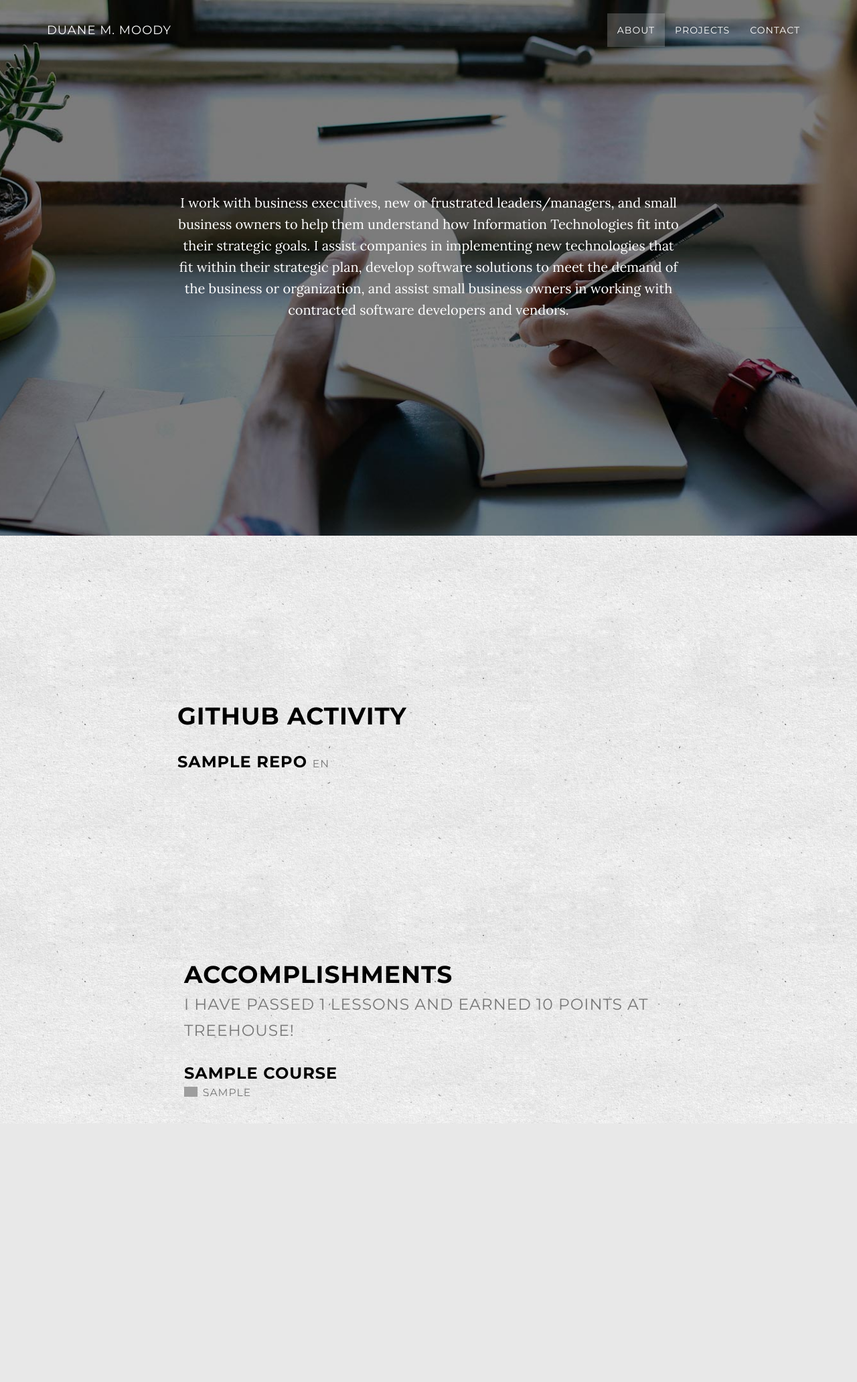
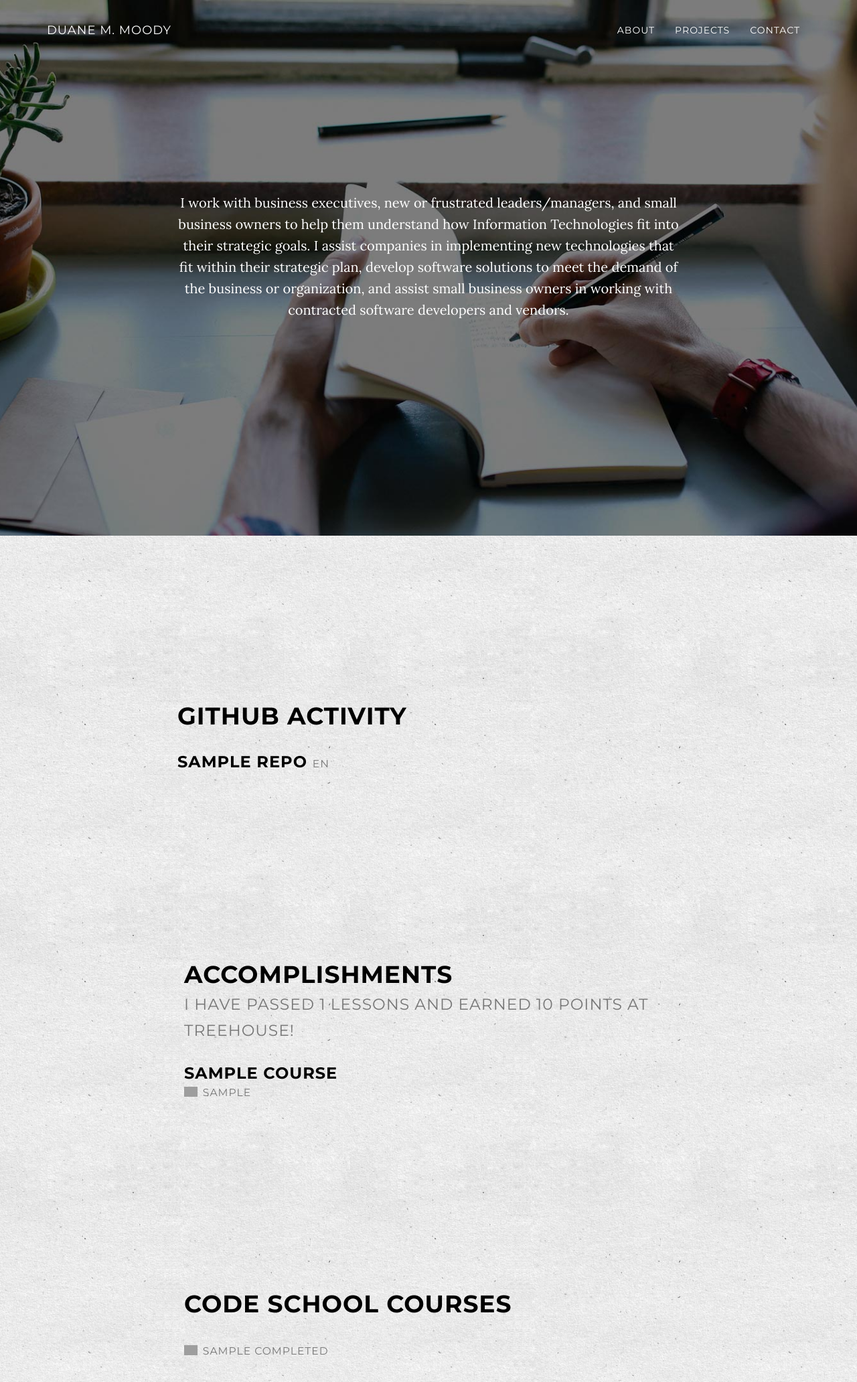
Before and after one commit to dmmoody-graveyard/moodycode, a Django app: template templates/about.html in a window 1280 px wide. Shown: the whole page at 67% size. Before the commit the page ends 1678 px from the top, so only its background shows below. Run offline with Django 3.2, Linux system fonts and the light colour scheme; the template is opened without the code that fills it: most values are stand-ins (such as "Sample title", 1, 10 or a date in 2020); some libraries are stand-ins or nearby versions; grey boxes are pictures that could not be loaded.

Commit message:
added codeschool feature to about page

```diff
--- a/dmmoody/views.py
+++ b/dmmoody/views.py
@@ -12,6 +12,9 @@ def home(request):
 def about(request):
     github = urllib2.urlopen('https://api.github.com/users/dmmoody/repos')
     github_data = json.load(github)
+
+    codeschool = urllib2.urlopen('https://www.codeschool.com/users/dmmoody.json')
+    codeschool_data = json.load(codeschool)
 
     treehouse = urllib2.urlopen('http://teamtreehouse.com/duanemoody.json')
     treehouse_data = json.load(treehouse)
@@ -33,4 +36,5 @@ def about(request):
                                              'points': points,
                                              'badge_count': badge_count,
                                              'activity_date': activity_date,
-                                             'github_data': github_data})
+                                             'github_data': github_data,
+                                             'codeschool_data': codeschool_data})
--- a/templates/about.html
+++ b/templates/about.html
@@ -71,7 +71,7 @@
         </div>
     </section>
 
-    <section id="about" class="container content-section">
+    <section id="github" class="container content-section">
         <div class="row">
             <div class="col-lg-8 col-lg-offset-2">
                 <h1>GitHub Activity</h1>
@@ -83,7 +83,7 @@
         </div>
     </section>
 
-    <section id="projects" class="content-section">
+    <section id="treehouse" class="content-section">
         <div class="row">
             <div class="container">
                 <div class="col-lg-8 col-lg-offset-2">
@@ -107,6 +107,21 @@
         </div>
     </section>
 
+    <section id="codeschool" class="content-section">
+        <div class="row">
+            <div class="container">
+                <div class="col-lg-8 col-lg-offset-2">
+                    <h1>Code School Courses</h1>
+                            <ul class="list-unstyled">
+                                {% for i in codeschool_data.courses.completed %}
+                                    <li><h3><img src="{{ i.badge }}" width="20"> <small>{{ i.title }}</small></h3></li>
+                                {% endfor %}
+                            </ul>
+                </div>
+            </div>
+        </div>
+    </section>
+
     <!-- Core JavaScript Files -->
     <script src="https://ajax.googleapis.com/ajax/libs/jquery/1.10.2/jquery.min.js"></script>
     <script src="http://netdna.bootstrapcdn.com/bootstrap/3.0.3/js/bootstrap.min.js"></script>
```
